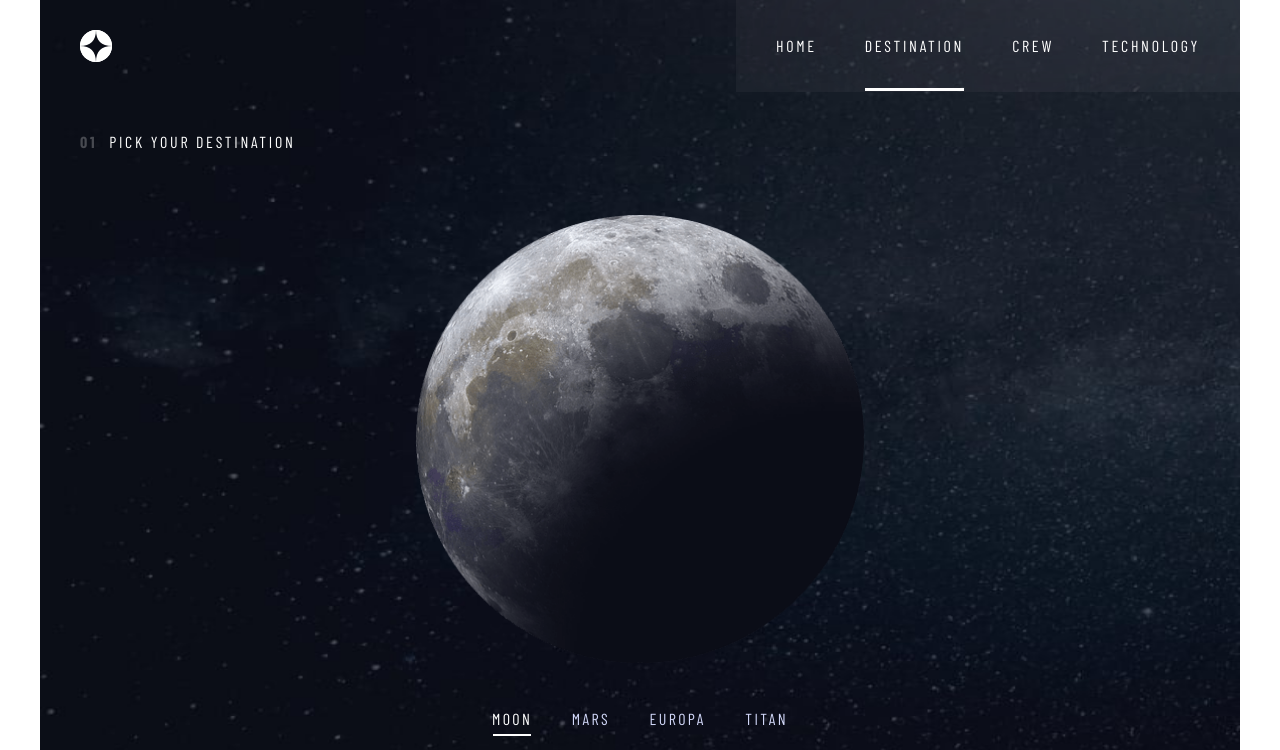
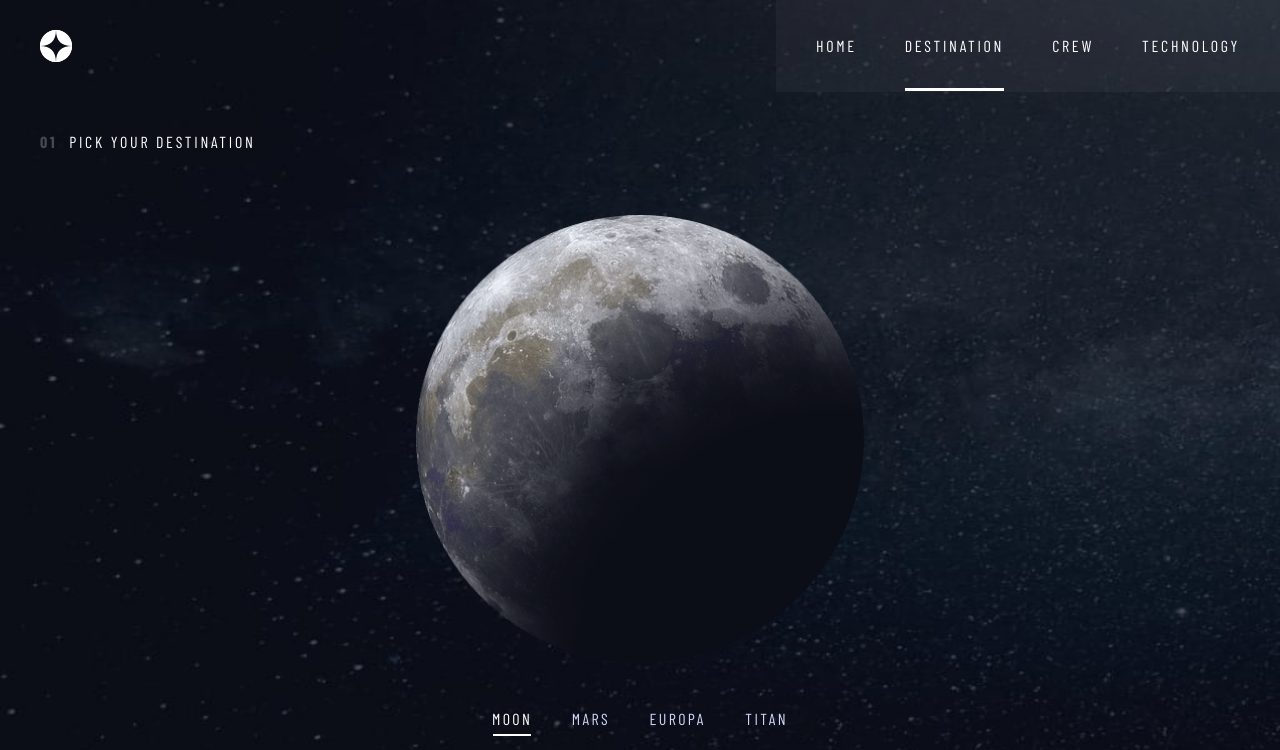
Before and after one commit to otodavid/space-tourism, a Next.js app: page /destination in a window 1280 px wide. Shown: the top 750 px of the page. Built offline with nearby package versions, Linux system fonts and the light colour scheme; a web font is replaced by a local one.

Commit message:
increased container max-width

```diff
--- a/components/Layout.jsx
+++ b/components/Layout.jsx
@@ -22,7 +22,7 @@ const Layout = ({ children, title, sx, description }) => {
         <meta name='viewport' content='initial-scale=1, width=device-width' />
       </Head>
 
-      <Container disableGutters sx={[sx, styledDefaultLayout]}>
+      <Container disableGutters maxWidth='xl' sx={[sx, styledDefaultLayout]}>
         <Header />
 
         <Box component='main'>{children}</Box>
```
